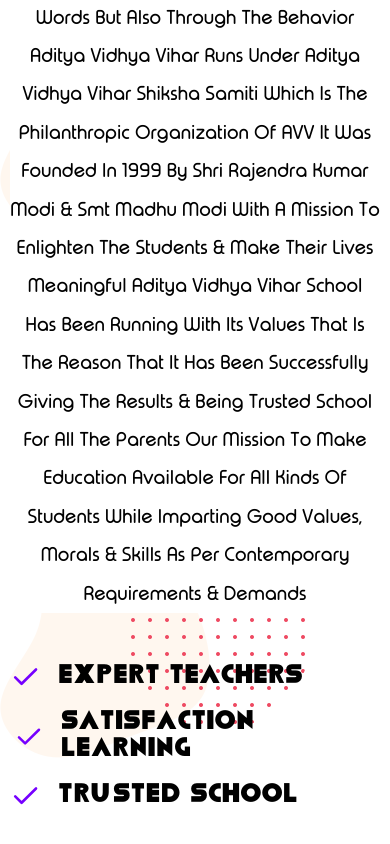
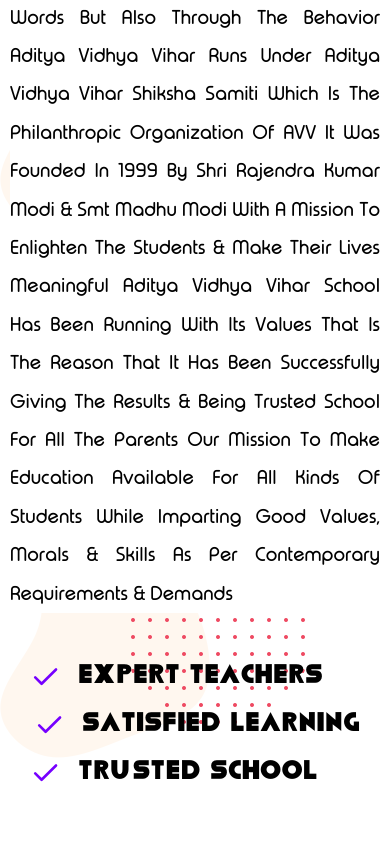
Before and after one commit to DakshCodes/AVV-School, a React (Vite) app: page /about in a window 390 px wide. Shown: the part 1144-1988 px from the top of the page. Built offline with nearby package versions, Linux system fonts and the light colour scheme.

Commit message:
Optimize-4

```diff
--- a/src/components/Our-Education/Education.css
+++ b/src/components/Our-Education/Education.css
@@ -22,6 +22,11 @@
     .heading-eductaion {
         margin-top: 4rem;
     }
+
+    .heading-eductaion {
+        font-size: 2.6rem;
+    }
+
 }
 
 @media (max-width:280px) {
--- a/src/pages/About/About.css
+++ b/src/pages/About/About.css
@@ -15,9 +15,10 @@
     height: max-content;
     font-size: 1.2rem;
     color: #000;
-    text-align: center;
+    text-align: justify !important;
     background-color: #fff;
     line-height: 2;
+
 }
 
 
--- a/src/pages/About/About.jsx
+++ b/src/pages/About/About.jsx
@@ -33,7 +33,7 @@
                         </li>
                         <li className="about-item ml-1">
                             <svg viewBox="0 0 24 24" fill="none" xmlns="http://www.w3.org/2000/svg"><g id="SVGRepo_bgCarrier" stroke-width="0"></g><g id="SVGRepo_tracerCarrier" stroke-linecap="round" stroke-linejoin="round"></g><g id="SVGRepo_iconCarrier"> <path d="M4 12.6111L8.92308 17.5L20 6.5" stroke="#7600FF" stroke-width="2" stroke-linecap="round" stroke-linejoin="round"></path> </g></svg>
-                            <span className="span">SATISFACTION Learning</span>
+                            <span className="span">satisfied learning</span>
                         </li>
                         <li className="about-item">
                             <svg viewBox="0 0 24 24" fill="none" xmlns="http://www.w3.org/2000/svg"><g id="SVGRepo_bgCarrier" stroke-width="0"></g><g id="SVGRepo_tracerCarrier" stroke-linecap="round" stroke-linejoin="round"></g><g id="SVGRepo_iconCarrier"> <path d="M4 12.6111L8.92308 17.5L20 6.5" stroke="#7600FF" stroke-width="2" stroke-linecap="round" stroke-linejoin="round"></path> </g></svg>
```
